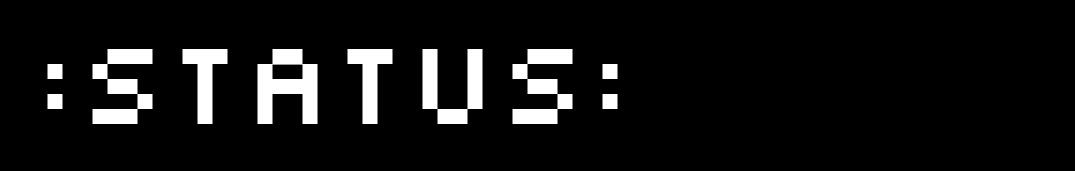
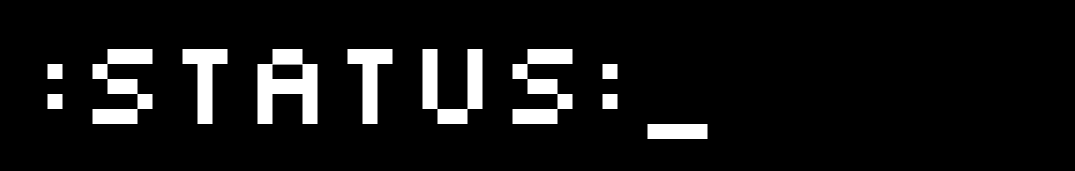
Before and after one commit to SuyeonChoi07/mystatus, a plain HTML site: page index.html in a window 1280 px wide. Shown: the top 171 px of the page, without its empty margins (6-1081 px from the left). Drawn offline with Linux system fonts and the light colour scheme.

Commit message:
Add files via upload

```diff
--- a/index.html
+++ b/index.html
@@ -13,7 +13,7 @@
     <a href="./index.html">
         <div id="banner">
             :Status:
-            <!-- <div class="blinking"> clear </div> -->
+            <div class="blinking"> _ </div>
         </div>
     </a>
 
```
